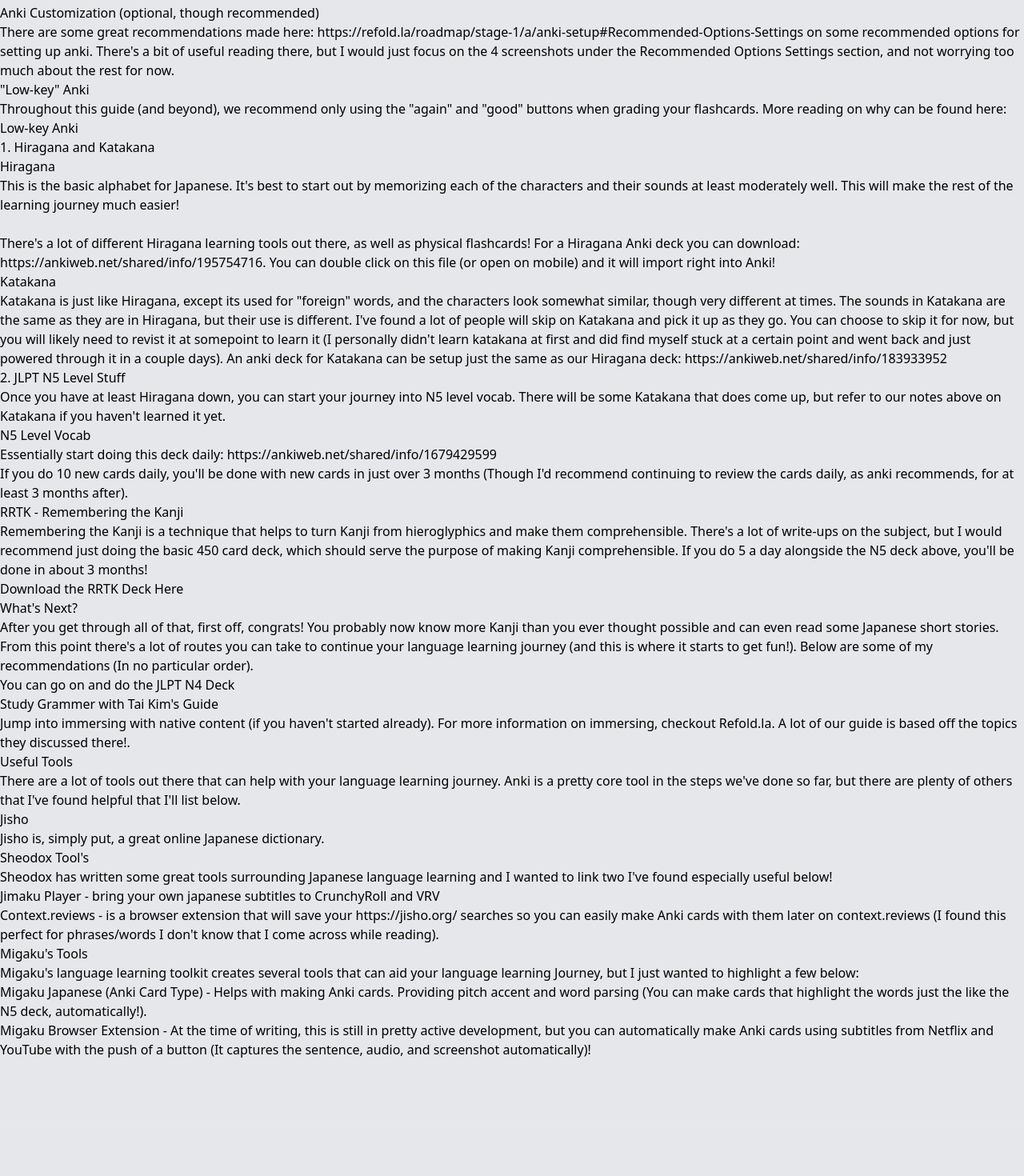
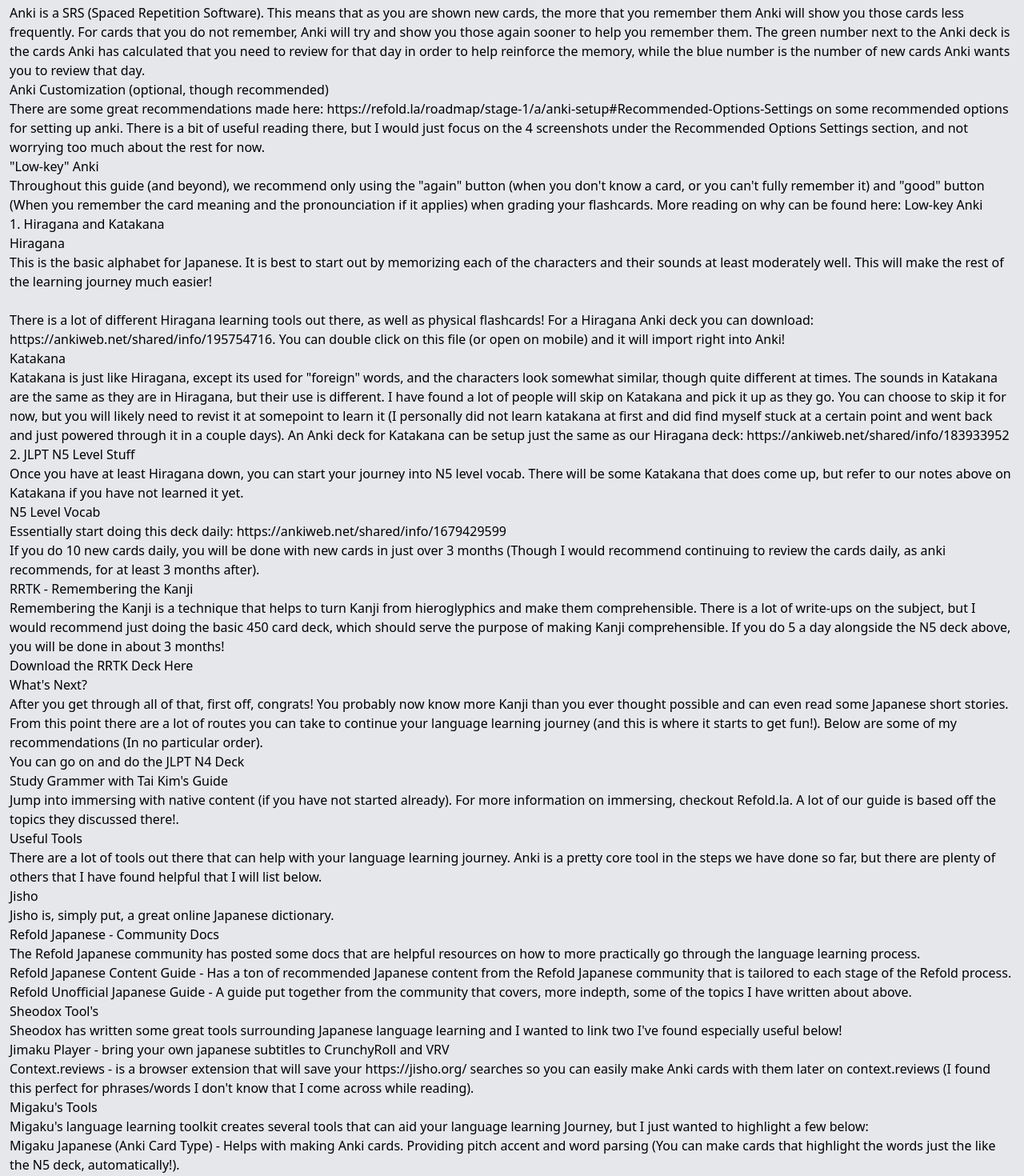
Before and after one commit to BMonsalvatge/simplifiedimmersion, a Next.js app: page /japanese in a window 1280 px wide. Shown: the part 580-2050 px from the top of the page at 80% size. Built offline with nearby package versions, Linux system fonts and the light colour scheme; what @tailwindcss/typography would draw is missing.

Commit message:
final updated

```diff
--- a/package.json
+++ b/package.json
@@ -1,5 +1,5 @@
 {
-  "name": "nextjs",
+  "name": "simplifiedimmersion",
   "version": "0.1.0",
   "private": true,
   "scripts": {
--- a/pages/index.js
+++ b/pages/index.js
@@ -5,7 +5,7 @@ import Link from 'next/link'
 
 export default function Home() {
   return (
-    <div className="bg-gray-200">
+    <div className="bg-gray-200" className={styles.main}>
       <Head>
         <title>Simplified Immersion</title>
         <link rel="icon" href="/favicon.ico" />
--- a/pages/japanese.js
+++ b/pages/japanese.js
@@ -11,87 +11,99 @@ export default function Japanese() {
 
             <main className={styles.main}>
 
-                <article className="prose lg:prose-xl">
+                <article className="prose lg:prose-xl mx-3">
                     <h1>Getting Started with Japanese</h1>
 
                     <p>
-                        This is a simplified starting guide for learning Japanese.  We will focus on the shortest amount of steps to get you started on your Japanese language learning.  Some steps will be listed as optional, or have some links to additional reading that you can review when you have time. Don't be worried if all the tools and techniques aren't tweaked 100% perfectly, what's most important is just starting and being consistent.<br /><br />
+                        This is a simplified starting guide for learning Japanese.  We will focus on the shortest number of steps to get you started on your Japanese language learning.  Some steps will be listed as optional or have some links to additional reading that you can review when you have time. Don't be worried if all the tools and techniques aren't tweaked 100% perfectly, what's most important is just starting and being consistent.<br /><br />
 
-                        A lot of our guide and recommendations are inspired by the ideas taught from <a href="https://refold.la/about">Refold.la</a>.  I would highly recommend reading stages 0 and 1 at some point.  I wouldn't worry about the details too much if you're just starting (the most important thing is just starting and staying consistent with your practice!).  When you've gone through most of this guide you'd be ready to read stage 2!
+                        A lot of our guide and recommendations are inspired by the ideas taught from <a href="https://refold.la/about">Refold.la</a>.  I would highly recommend reading stages 0 and 1 at some point.  I would not worry about the details too much if you're just starting (the most important thing is just starting and staying consistent with your practice!).  When you've gone through most of this guide, you'd be ready to read stage 2!
                     </p>
 
                     <h2>0. Anki</h2>
                     <p>
-                        Anki is a really powerful flashcard system that will be super useful in your language learning journey.   While its core functionality is simple, it's HIGHLY customizable, and can be complex at times.  For getting started we'll try and keep the setup simple.<br /><br />
+                        Anki is a powerful flashcard system that will be super useful in your language learning journey.   While its core functionality is simple, it is HIGHLY customizable, and can be complex at times.  For getting started we will try and keep the setup simple.<br /><br />
 
                         You can download the desktop version here: <a href="https://apps.ankiweb.net/">Anki Desktop</a>.<br /><br />
 
                         While having a mobile app is optional, I find it very useful.<br /><br />
 
-                        There's an unofficial version for android that is free and very popular:  <a href="https://play.google.com/store/apps/details?id=com.ichi2.anki&hl=en_US&gl=US">AnkiDroid for Android</a>.<br /><br />
+                        There is an unofficial version for android that is free and very popular:  <a href="https://play.google.com/store/apps/details?id=com.ichi2.anki&hl=en_US&gl=US">AnkiDroid for Android</a>.<br /><br />
 
                         There is an Official iOS version, however it does costs $25.  If you're going to be spending the majority of your time studying using your mobile device, I <b>highly</b> recommend this version specifically: <a href="https://apps.apple.com/us/app/ankimobile-flashcards/id373493387">AnkiMobile for iOS</a>.<br /><br />
+
+                        Anki is a <a href="https://en.wikipedia.org/wiki/Spaced_repetition">SRS</a> (Spaced Repetition Software).  This means that as you are shown new cards, the more that you remember them Anki will show you those cards less frequently.  For cards that you do not remember, Anki will try and show you those again sooner to help you remember them.  The green number next to the Anki deck is the cards Anki has calculated that you need to review for that day in order to help reinforce the memory, while the blue number is the number of new cards Anki wants you to review that day.
                     </p>
 
                     <h3>Anki Customization (optional, though recommended)</h3>
                     <p>
-                        There are some great recommendations made here: <a href="https://refold.la/roadmap/stage-1/a/anki-setup#Recommended-Options-Settings">https://refold.la/roadmap/stage-1/a/anki-setup#Recommended-Options-Settings</a> on some recommended options for setting up anki.  There's a bit of useful reading there, but I would just focus on the 4 screenshots under the Recommended Options Settings section, and not worrying too much about the rest for now.
+                        There are some great recommendations made here: <a href="https://refold.la/roadmap/stage-1/a/anki-setup#Recommended-Options-Settings">https://refold.la/roadmap/stage-1/a/anki-setup#Recommended-Options-Settings</a> on some recommended options for setting up anki.  There is a bit of useful reading there, but I would just focus on the 4 screenshots under the Recommended Options Settings section, and not worrying too much about the rest for now.
                     </p>
 
                     <h3>"Low-key" Anki</h3>
                     <p>
-                        Throughout this guide (and beyond), we recommend only using the "again" and "good" buttons when grading your flashcards.  More reading on why can be found here: <a href="https://refold.la/roadmap/stage-1/a/anki-setup#Recommended-Options-Settings">Low-key Anki</a>
+                        Throughout this guide (and beyond), we recommend only using the "again" button (when you don't know a card, or you can't fully remember it) and "good" button (When you remember the card meaning and the pronounciation if it applies) when grading your flashcards.  More reading on why can be found here: <a href="https://refold.la/roadmap/stage-1/a/anki-setup#Recommended-Options-Settings">Low-key Anki</a>
                     </p>
 
                     <h2>1. Hiragana and Katakana</h2>
 
                     <h3>Hiragana</h3>
                     <p>
-                        This is the basic alphabet for Japanese.  It's best to start out by memorizing each of the characters and their sounds at least moderately well.  This will make the rest of the learning journey much easier!<br /><br />
+                        This is the basic alphabet for Japanese.  It is best to start out by memorizing each of the characters and their sounds at least moderately well.  This will make the rest of the learning journey much easier!<br /><br />
 
-                        There's a lot of different Hiragana learning tools out there, as well as <a href="https://www.amazon.com/Hiragana-Katakana-Flashcards-Japanese-Mnemonics/dp/B07D2M1VHG/ref=sr_1_3?crid=LCNPFZET2OR7&dchild=1&keywords=hiragana+flash+cards&qid=1615520604&sprefix=hiragana%2Caps%2C190&sr=8-3">physical flashcards</a>! For a Hiragana Anki deck you can download: <a href="https://ankiweb.net/shared/info/195754716">https://ankiweb.net/shared/info/195754716</a>. You can double click on this file (or open on mobile) and it will import right into Anki!
+                        There is a lot of different Hiragana learning tools out there, as well as <a href="https://www.amazon.com/Hiragana-Katakana-Flashcards-Japanese-Mnemonics/dp/B07D2M1VHG/ref=sr_1_3?crid=LCNPFZET2OR7&dchild=1&keywords=hiragana+flash+cards&qid=1615520604&sprefix=hiragana%2Caps%2C190&sr=8-3">physical flashcards</a>! For a Hiragana Anki deck you can download: <a href="https://ankiweb.net/shared/info/195754716">https://ankiweb.net/shared/info/195754716</a>. You can double click on this file (or open on mobile) and it will import right into Anki!
                     </p>
 
                     <h3>Katakana</h3>
                     <p>
-                        Katakana is just like Hiragana, except its used for "foreign" words, and the characters look somewhat similar, though very different at times.  The sounds in Katakana are the same as they are in Hiragana, but their use is different.  I've found a lot of people will skip on Katakana and pick it up as they go.  You can choose to skip it for now, but you will likely need to revist it at somepoint to learn it (I personally didn't learn katakana at first and did find myself stuck at a certain point and went back and just powered through it in a couple days).
+                        Katakana is just like Hiragana, except its used for "foreign" words, and the characters look somewhat similar, though quite different at times.  The sounds in Katakana are the same as they are in Hiragana, but their use is different.  I have found a lot of people will skip on Katakana and pick it up as they go.  You can choose to skip it for now, but you will likely need to revist it at somepoint to learn it (I personally did not learn katakana at first and did find myself stuck at a certain point and went back and just powered through it in a couple days).
 
-                        An anki deck for Katakana can be setup just the same as our Hiragana deck: <a href="https://ankiweb.net/shared/info/183933952">https://ankiweb.net/shared/info/183933952</a>
+                        An Anki deck for Katakana can be setup just the same as our Hiragana deck: <a href="https://ankiweb.net/shared/info/183933952">https://ankiweb.net/shared/info/183933952</a>
                     </p>
 
                     <h2>2. JLPT N5 Level Stuff</h2>
-                    <p>Once you have at least Hiragana down, you can start your journey into N5 level vocab.  There will be some Katakana that does come up, but refer to our notes above on Katakana if you haven't learned it yet.</p>
+                    <p>Once you have at least Hiragana down, you can start your journey into N5 level vocab.  There will be some Katakana that does come up, but refer to our notes above on Katakana if you have not learned it yet.</p>
 
                     <h3>N5 Level Vocab</h3>
                     <p>
                         Essentially start doing this deck daily: <a href="https://ankiweb.net/shared/info/1679429599">https://ankiweb.net/shared/info/1679429599</a><br />
-                        If you do 10 new cards daily, you'll be done with new cards in just over 3 months (Though I'd recommend continuing to review the cards daily, as anki recommends, for at least 3 months after).
+                        If you do 10 new cards daily, you will be done with new cards in just over 3 months (Though I would recommend continuing to review the cards daily, as anki recommends, for at least 3 months after).
                     </p>
                     <h3>RRTK - Remembering the Kanji</h3>
                     <p>
-                        Remembering the Kanji is a technique that helps to turn Kanji from hieroglyphics and make them comprehensible.  There's a lot of write-ups on the subject, but I would recommend just doing the basic 450 card deck, which should serve the purpose of making Kanji comprehensible.  If you do 5 a day alongside the N5 deck above, you'll be done in about 3 months! <br />
+                        Remembering the Kanji is a technique that helps to turn Kanji from hieroglyphics and make them comprehensible.  There is a lot of write-ups on the subject, but I would recommend just doing the basic 450 card deck, which should serve the purpose of making Kanji comprehensible.  If you do 5 a day alongside the N5 deck above, you will be done in about 3 months! <br />
 
                         <a href="https://mega.nz/file/6skmAQQY#iFR7kkJSUy64QsFY1G8ixRIk9z_yvbG6yEfWvTu8Jl4">Download the RRTK Deck Here</a>
                     </p>
 
                     <h1>What's Next?</h1>
                     <p>
-                        After you get through all of that, first off, congrats! You probably now know more Kanji than you ever thought possible and can even read some <a href="https://www.amazon.com/gp/product/B08FDXBPT3/ref=ppx_yo_dt_b_search_asin_title?ie=UTF8&psc=1">Japanese short stories</a>. From this point there's a lot of routes you can take to continue your language learning journey (and this is where it starts to get fun!).  Below are some of my recommendations (In no particular order).<br />
+                        After you get through all of that, first off, congrats! You probably now know more Kanji than you ever thought possible and can even read some <a href="https://www.amazon.com/gp/product/B08FDXBPT3/ref=ppx_yo_dt_b_search_asin_title?ie=UTF8&psc=1">Japanese short stories</a>. From this point there are a lot of routes you can take to continue your language learning journey (and this is where it starts to get fun!).  Below are some of my recommendations (In no particular order).<br />
                         <ul>
                             <li>You can go on and do the <a href="https://ankiweb.net/shared/info/1585001017">JLPT N4 Deck</a></li>
                             <li>Study Grammer with <a href="http://www.guidetojapanese.org/learn/grammar">Tai Kim's Guide</a></li>
-                            <li>Jump into immersing with native content (if you haven't started already).  For more information on immersing, checkout <a href="https://refold.la/roadmap/stage-1/a/active-immersion">Refold.la</a>. A lot of our guide is based off the topics they discussed there!.</li>
+                            <li>Jump into immersing with native content (if you have not started already).  For more information on immersing, checkout <a href="https://refold.la/roadmap/stage-1/a/active-immersion">Refold.la</a>. A lot of our guide is based off the topics they discussed there!.</li>
                         </ul>
                     </p>
 
                     <h1>Useful Tools</h1>
                     <p>
-                        There are a lot of tools out there that can help with your language learning journey.  Anki is a pretty core tool in the steps we've done so far, but there are plenty of others that I've found helpful that I'll list below.
+                        There are a lot of tools out there that can help with your language learning journey.  Anki is a pretty core tool in the steps we have done so far, but there are plenty of others that I have found helpful that I will list below.
                     </p>
 
                     <h2>Jisho</h2>
                     <p>
                         <a href="https://jisho.org/">Jisho</a> is, simply put, a great online Japanese dictionary.
+                    </p>
+
+                    <h2>Refold Japanese - Community Docs</h2>
+                    <p>
+                        The <a href="https://refold.la/">Refold</a> Japanese community has posted some docs that are helpful resources on how to more practically go through the language learning process.
+
+                        <ul>
+                            <li><a href="https://docs.google.com/document/d/1CRIlBwd1qdHS501AfVFL5sQRdwSGna3ktWwkspRaJW0/edit#">Refold Japanese Content Guide</a> - Has a ton of recommended Japanese content from the Refold Japanese community that is tailored to each stage of the Refold process.</li>
+                            <li><a href="https://docs.google.com/document/u/1/d/e/2PACX-1vRTJ22UiHpPaafBlY2vNxQr1ROjq1iFp8_3rlVPYFqf3Se316Vf4Ucw2fljzDA8PPVqyMuWqf-t70s5/pub">Refold Unofficial Japanese Guide</a> - A guide put together from the community that covers, more indepth, some of the topics I have written about above.</li>
+                        </ul>
                     </p>
 
                     <h2>Sheodox Tool's</h2>
--- a/styles/Home.module.css
+++ b/styles/Home.module.css
@@ -5,6 +5,7 @@
   flex-direction: column;
   justify-content: center;
   align-items: center;
+  background-color: #E5E7EB;
 }
 
 .main {
@@ -14,6 +15,7 @@
   flex-direction: column;
   justify-content: center;
   align-items: center;
+  background-color: #E5E7EB;
 }
 
 .footer {
@@ -23,6 +25,7 @@
   display: flex;
   justify-content: center;
   align-items: center;
+  background-color: #E5E7EB;
 }
 
 .footer img {
```
